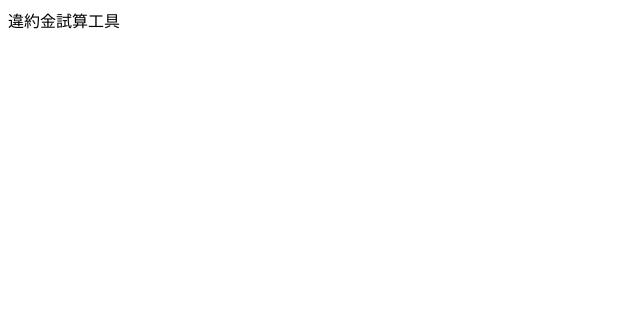
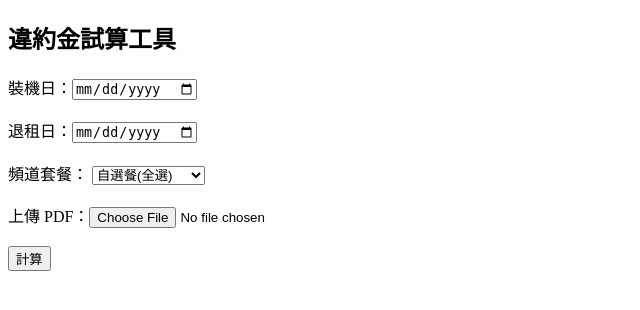
Before and after one commit to mayli117/penalty-calculator, a Flask app: page / in a window 1280 px wide. Shown: the top 310 px of the page, without its empty margins (0-640 px from the left). Run offline with Flask 3, Linux system fonts and the light colour scheme.

Commit message:
Update index.html

```diff
--- a/templates/index.html
+++ b/templates/index.html
@@ -1,20 +1,30 @@
-違約金試算工具
+<!DOCTYPE html>
+<html>
+<head>
+    <title>違約金試算工具</title>
+</head>
+<body>
+    <h2>違約金試算工具</h2>
+    <form method="post" enctype="multipart/form-data">
+        <label>裝機日：</label><input type="date" name="start_date" required><br><br>
+        <label>退租日：</label><input type="date" name="end_date" required><br><br>
+        <label>頻道套餐：</label>
+        <select name="plan">
+            <option>自選餐(全選)</option>
+            <option>自選餐(自選20)</option>
+            <option>家庭特選餐</option>
+            <option>家庭豪華餐</option>
+        </select><br><br>
+        <label>上傳 PDF：</label><input type="file" name="pdf" accept=".pdf" required><br><br>
+        <button type="submit">計算</button>
+    </form>
 
-
-
-
-
-
-
-
-{% if result %}
-計算結果
-優惠代碼：{{ result.code }}
-
-方案：{{ result.plan }}
-
-使用天數：{{ result.used_days }} 天
-
-違約金：{{ result.penalty }} 元
-
-{% endif %}
+    {% if result %}
+        <h3>計算結果</h3>
+        <p>優惠代碼：{{ result.code }}</p>
+        <p>方案：{{ result.plan }}</p>
+        <p>使用天數：{{ result.used_days }} 天</p>
+        <p>違約金：<strong>{{ result.penalty }} 元</strong></p>
+    {% endif %}
+</body>
+</html>
```
